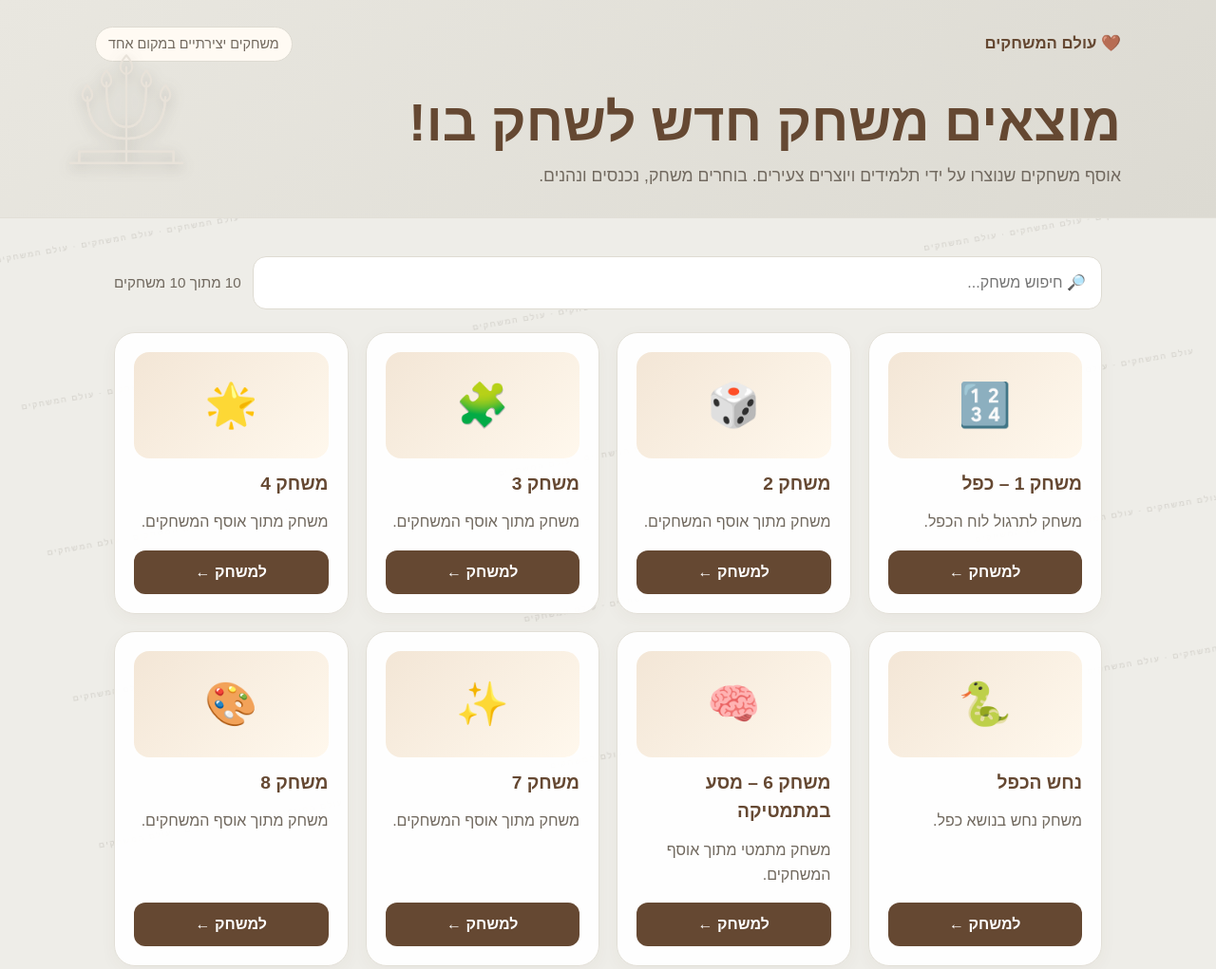
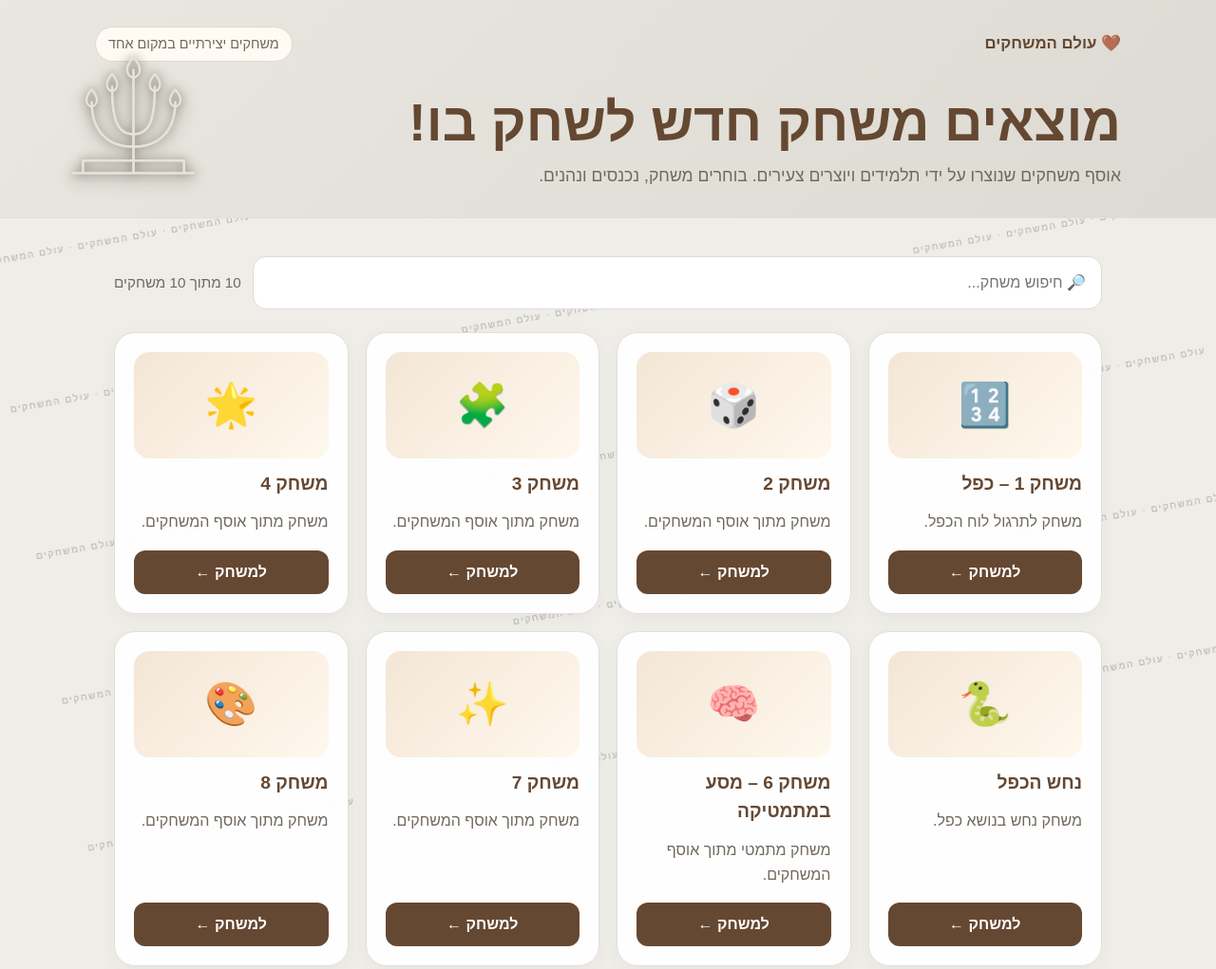
Before and after one commit to einavbait-collab/games, a plain HTML site: page index.html in a window 1280 px wide. Shown: the top 1021 px of the page at 95% size. Drawn offline with Linux system fonts and the light colour scheme.

Commit message:
Make background lettering and Hanukkah menorah more visible

```diff
--- a/index.html
+++ b/index.html
@@ -9,11 +9,11 @@
     :root{--cream:#eeede8;--paper:#ffffff;--brown:#654832;--dark:#3e2b20;--tan:#dedbd2;--muted:#71695f;--line:#e2dfd7}
     *{box-sizing:border-box}
     body{margin:0;background:#eeede8;color:var(--dark);font-family:Arial,"Noto Sans Hebrew",sans-serif;line-height:1.6;position:relative}
-    .bg-words{position:fixed;inset:0;z-index:0;pointer-events:none;display:grid;grid-template-columns:repeat(3,1fr);align-content:space-around;justify-items:center;gap:38px 12px;overflow:hidden;transform:rotate(-10deg) scale(1.12);color:#766e63;opacity:.22;font-size:8px;letter-spacing:1.5px;white-space:nowrap}
+    .bg-words{position:fixed;inset:0;z-index:0;pointer-events:none;display:grid;grid-template-columns:repeat(3,1fr);align-content:space-around;justify-items:center;gap:38px 12px;overflow:hidden;transform:rotate(-10deg) scale(1.12);color:#514d47;opacity:.38;font-size:9px;letter-spacing:1.5px;white-space:nowrap}
     header,main,footer{position:relative;z-index:1}
-    .menorah{position:absolute;z-index:3;left:28px;top:34px;width:210px;height:165px;opacity:1;filter:drop-shadow(0 4px 7px #514b414d)}
+    .menorah{position:absolute;z-index:3;left:28px;top:34px;width:225px;height:178px;opacity:1;filter:drop-shadow(0 0 5px #514b41b3) drop-shadow(0 5px 9px #514b4170)}
     .menorah path,.menorah line{stroke:#e8e2d9;stroke-width:2.2;stroke-linecap:round;stroke-linejoin:round;fill:none}
-    .menorah .white{stroke:#fff;stroke-width:9}
+    .menorah .white{stroke:#fff;stroke-width:10}
     .menorah .flame{fill:#e6bd69;stroke:#d9ae58;stroke-width:1}
     @media(max-width:650px){.menorah{width:118px;height:92px;left:8px;top:88px;opacity:1}h1{max-width:75%}}
     header{position:relative;padding:28px 20px 18px;background:linear-gradient(135deg,#e9e7e0,#dcdad2);border-bottom:1px solid var(--line);overflow:hidden;min-height:230px}
```
